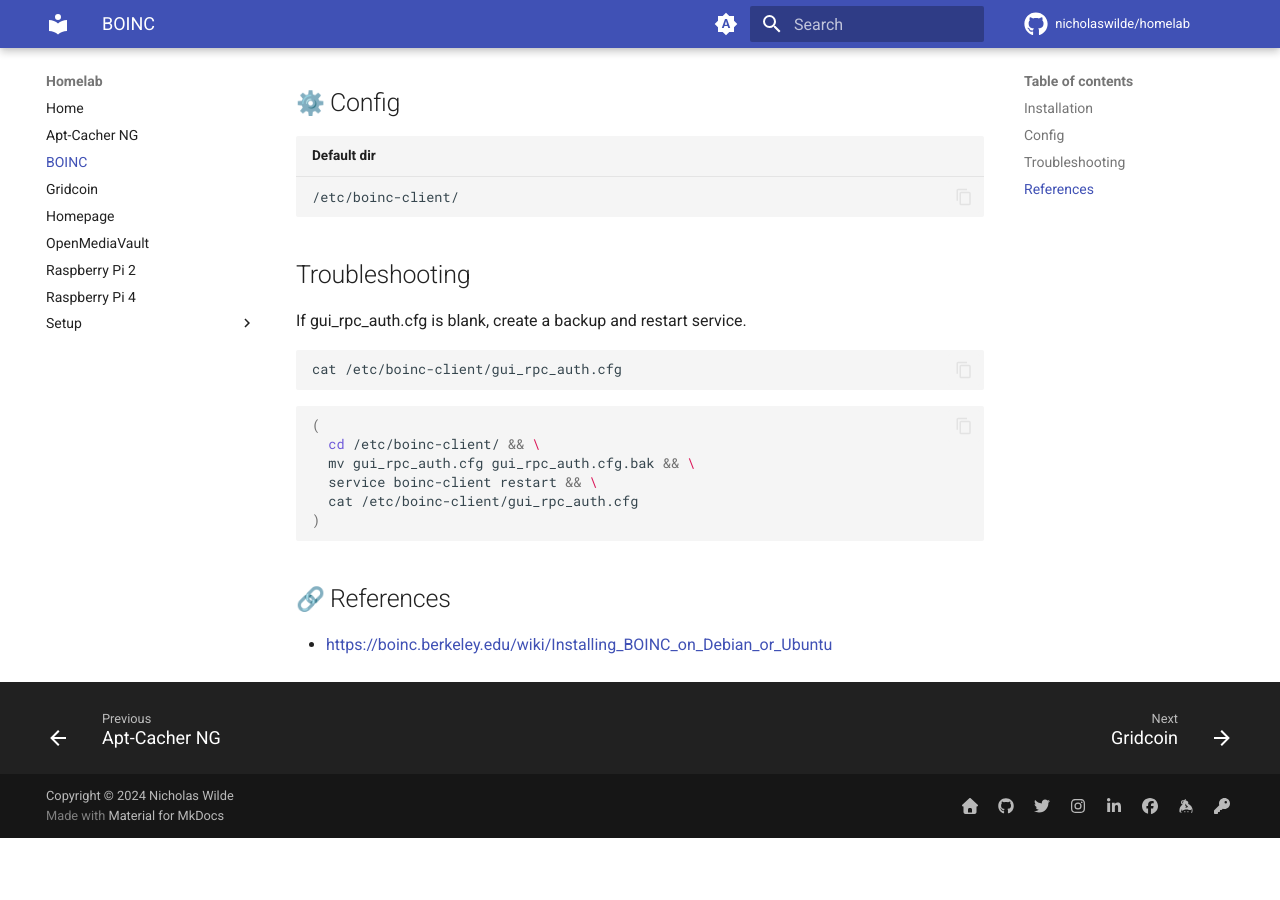
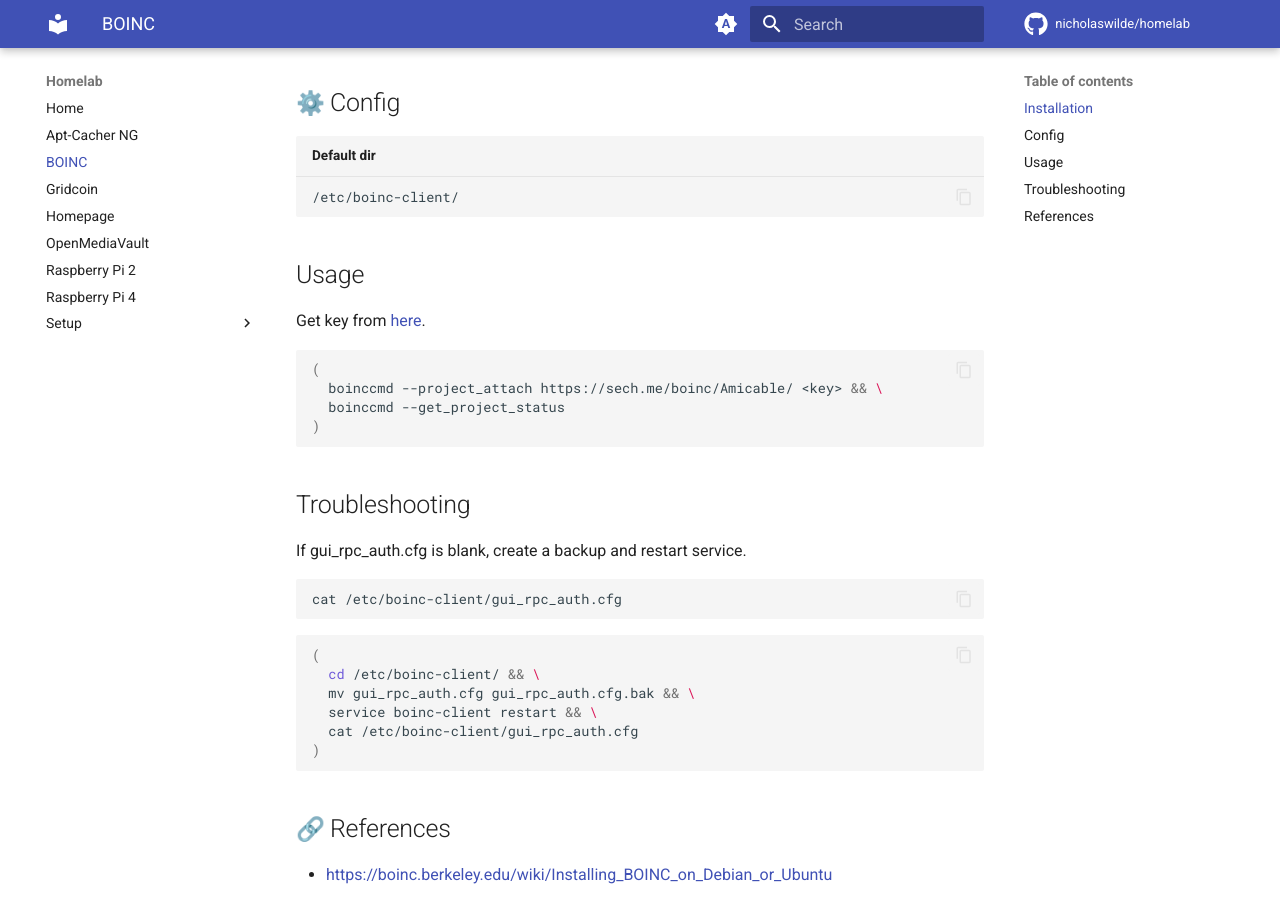
Before and after one commit to nicholaswilde/homelab, an MkDocs documentation site: the page built from docs/boinc.md, in a window 1280 px wide and 900 px high, scrolled down 399 px. Built offline with MkDocs 1.6.1 and Material for MkDocs 9.7.7, drawn with Linux system fonts in a browser that asks for light colours; emoji names are drawn with the system emoji font; comment, search, counter and statistics services are not loaded; before the commit the page ends 1237 px from its top, so only the background shows below that.

Commit message:
update: add usage section
Signed-off-by: nιcнolaѕ wιlde <ncwilde43@gmail.com>

````diff
--- a/docs/boinc.md
+++ b/docs/boinc.md
@@ -23,6 +23,17 @@
 /etc/boinc-client/
 ```
 
+## Usage
+
+Get key from [here][1].
+
+```shell
+(
+  boinccmd --project_attach https://sech.me/boinc/Amicable/ <key> && \
+  boinccmd --get_project_status
+)
+```
+
 ## Troubleshooting
 
 If gui_rpc_auth.cfg is blank, create a backup and restart service.
````
Also changed, not shown: other parts of docs/boinc.md (+2 -0 lines).
